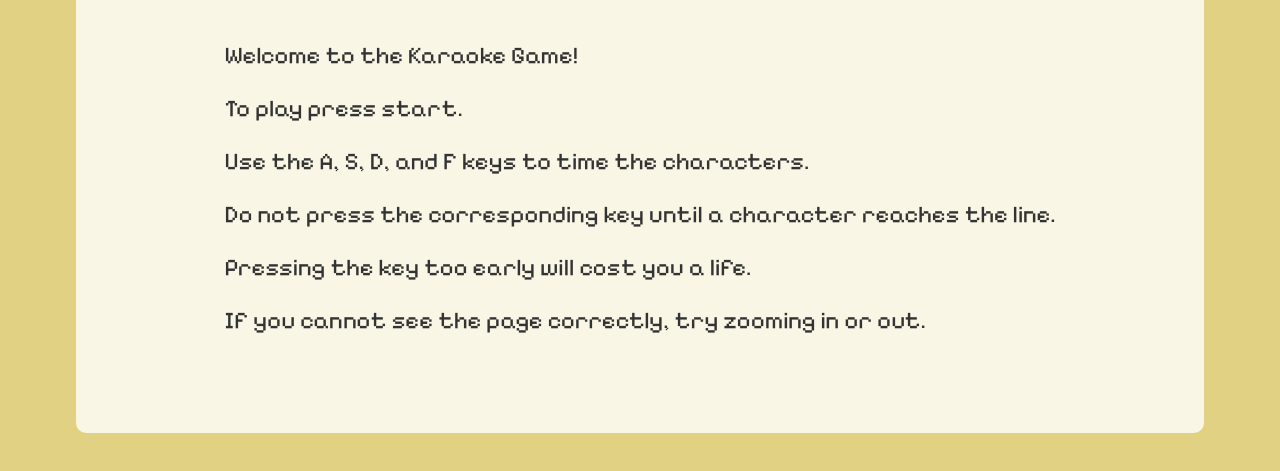
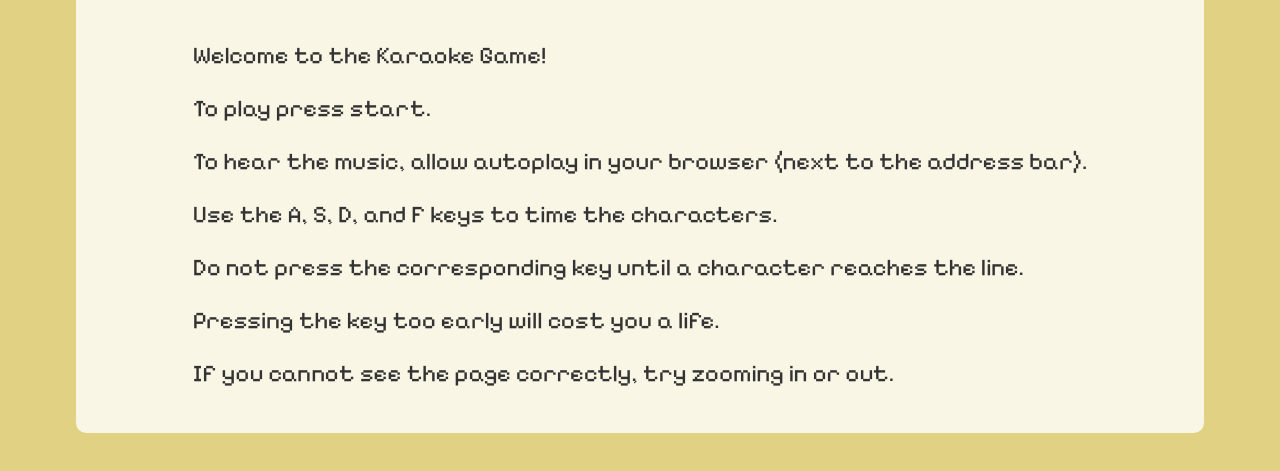
Before and after one commit to m5webs/yasuraoke, a plain HTML site: page index.html in a window 1280 px wide. Shown: the part 327-798 px from the top of the page. Drawn offline with Linux system fonts and the light colour scheme; a web font is replaced by a local one.

Commit message:
Flavor text

```diff
--- a/index.html
+++ b/index.html
@@ -80,6 +80,7 @@
         <div id="how_to_play">
             <p>Welcome to the Karaoke Game!</p>
             <p>To play press start.</p>
+            <p>To hear the music, allow autoplay in your browser (next to the address bar).</p>
             <p>Use the A, S, D, and F keys to time the characters.</p>
             <p>Do not press the corresponding key until a character reaches the line.</p>
             <p>Pressing the key too early will cost you a life.</p>
```
